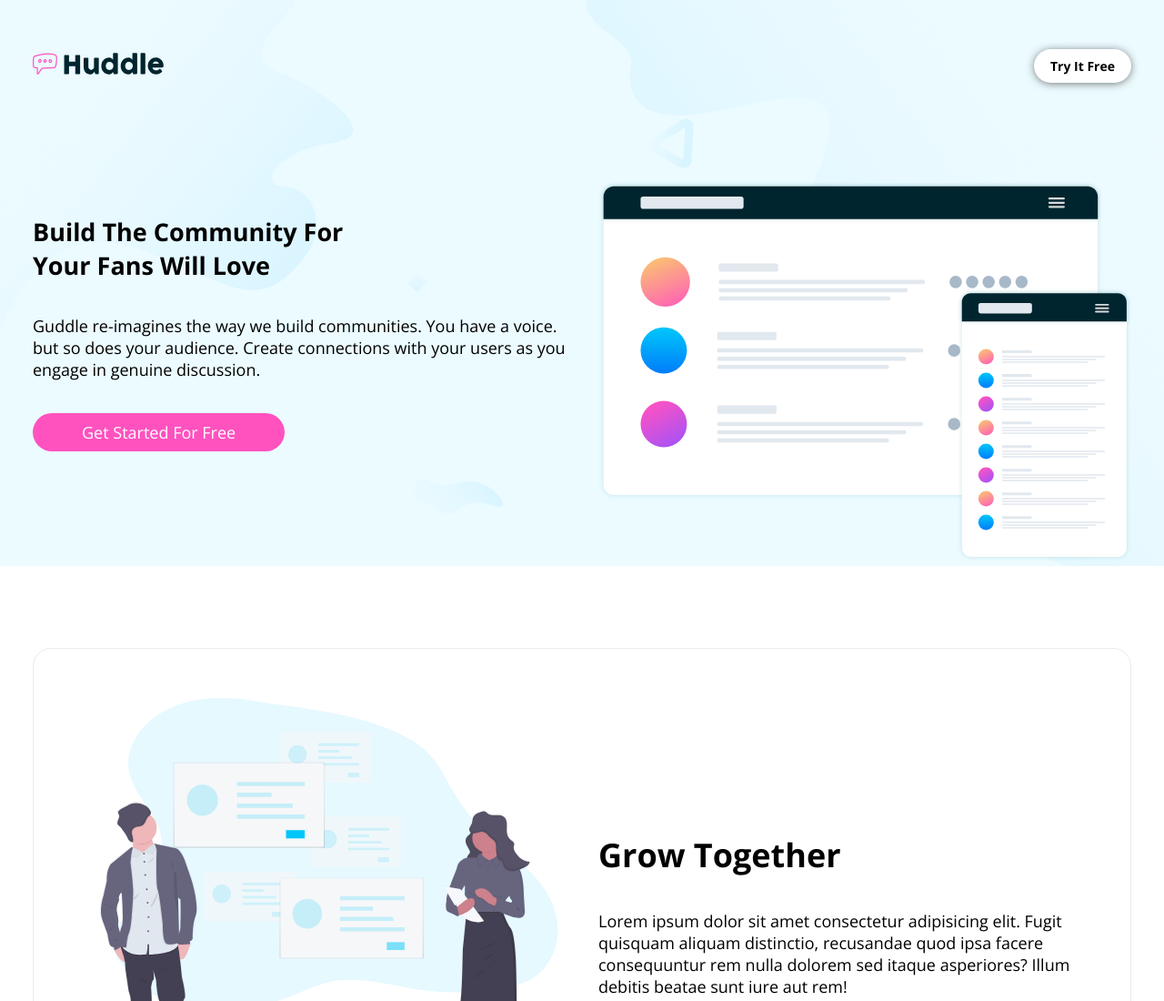
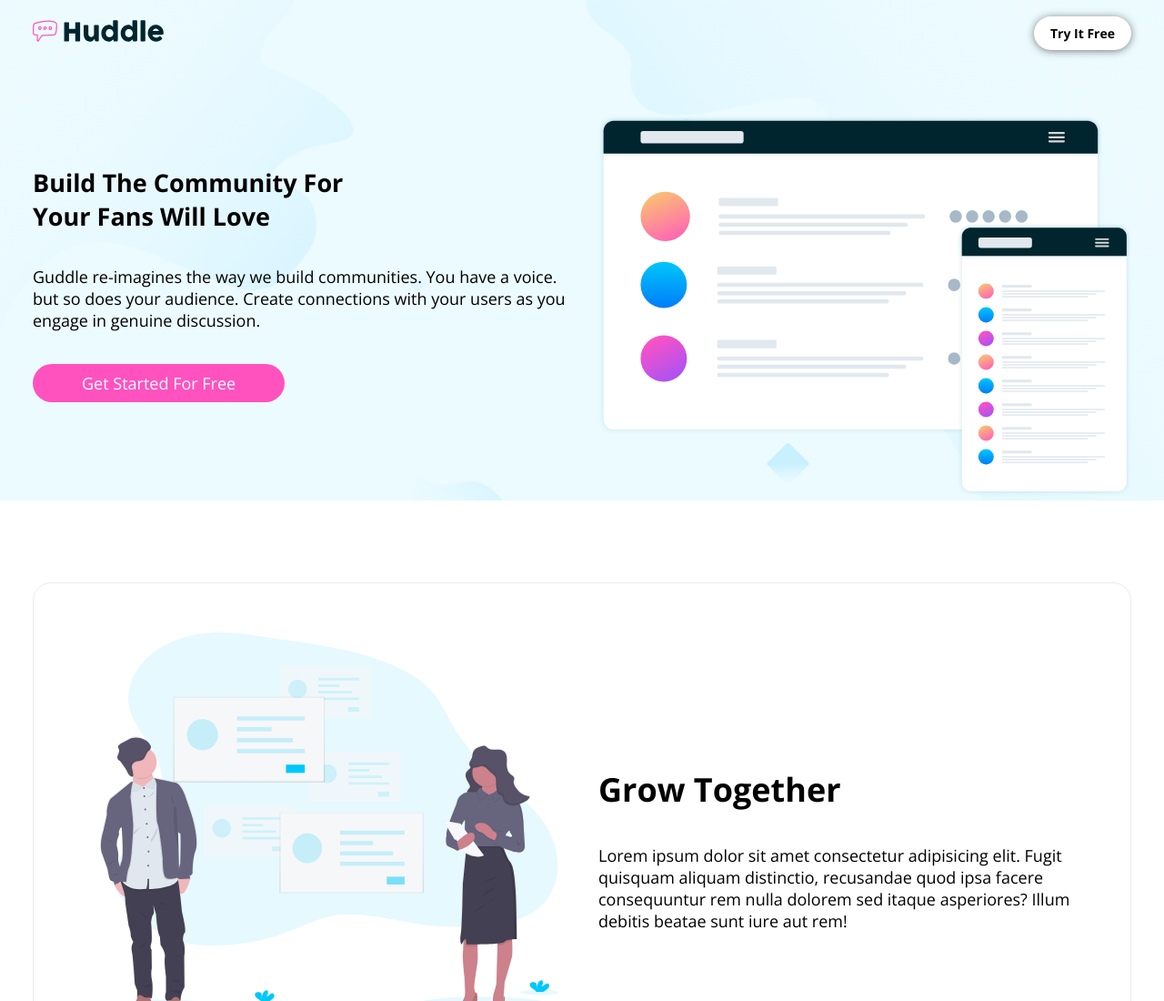
Before and after one commit to Aldosdlatorre/huddle-landing-page, a plain HTML site: page index.html in a window 1280 px wide. Shown: the top 1100 px of the page at 91% size. Drawn offline with nearby package versions, Linux system fonts and the light colour scheme.

Commit message:
corrigiendo fz y margin del nav

```diff
--- a/css/style.css
+++ b/css/style.css
@@ -11,7 +11,13 @@
 }
 
 html{
-    font-size: 18px;
+    font-size: 16px;
+}
+
+@media (min-width: 768px) {
+    html{
+        font-size: 18px;
+    }
 }
 *, *::before, *::after{
     box-sizing: inherit;
@@ -46,15 +52,15 @@ img{
 .hero__nav{
     display: flex;
     justify-content: space-between;
-    /* flex-direction: column; */
     align-items: center;
+    margin-bottom: 2rem;
 }
 
 
 .btn{
     text-align: center;
     display: flex;
-    margin: 2rem 0;
+    /* margin: 2rem 0; */
     background-color: white;
     border-radius: 30px;
     box-shadow: 0px 1px 11px -2px rgba(0,0,0,0.75);
@@ -82,7 +88,7 @@ span{
     display: flex;
     justify-content: center;
     border-radius: 30px;
-    margin-bottom: 5rem;
+    margin-bottom: 3rem;
 }
 
 .btn_secondary:hover{
```
